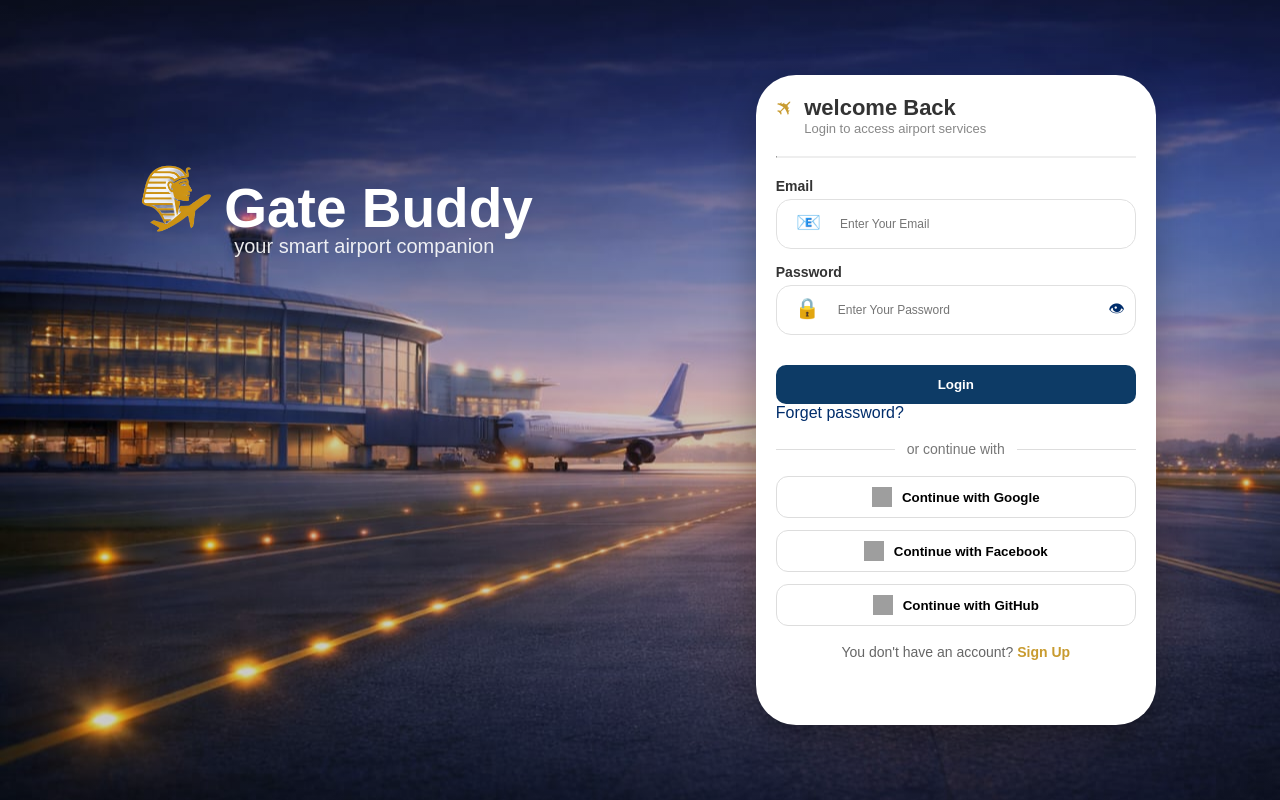
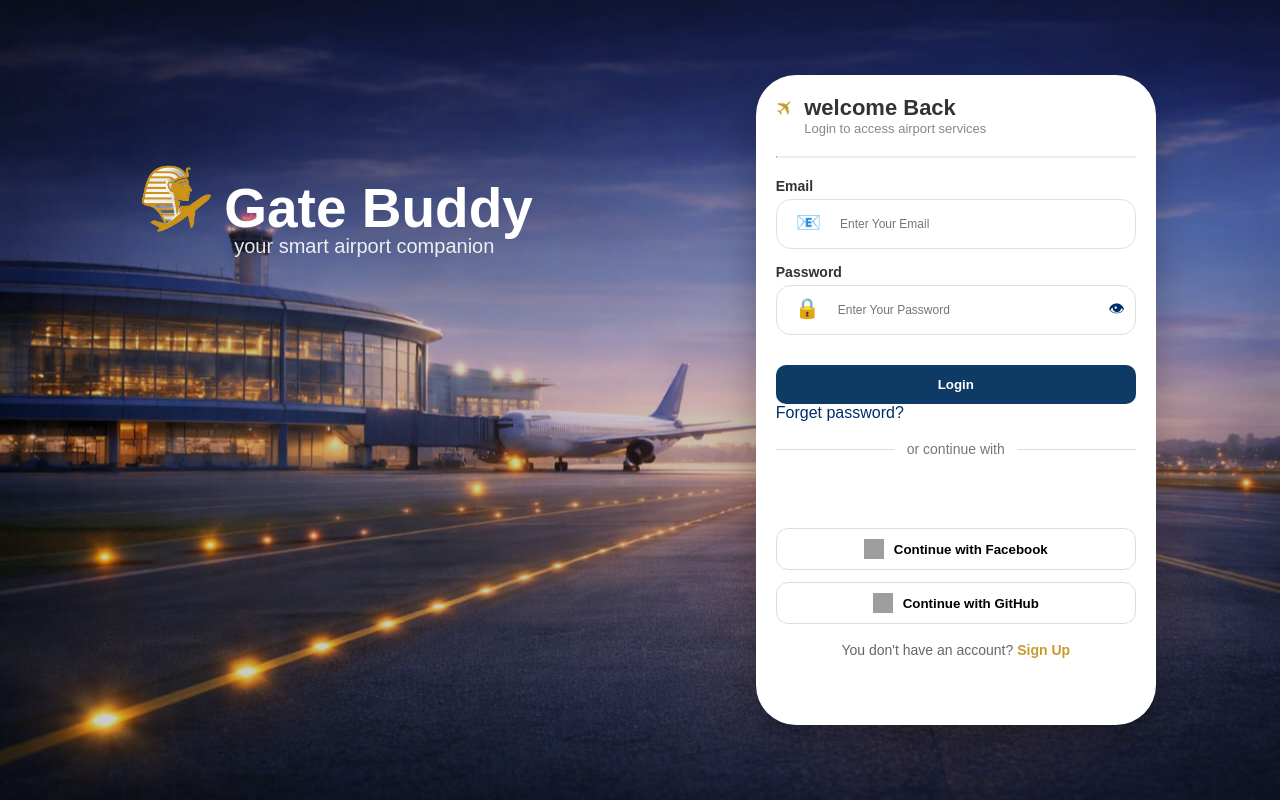
Before and after one commit to abdelrhmanhesham1/gate-buddy-frontend, a React (Vite) app: page /login in a window 1280 px wide. Built offline with nearby package versions, Linux system fonts and the light colour scheme; grey boxes are pictures that could not be loaded.

Commit message:
Fix Google login — use GoogleLogin component to get real ID token

```diff
--- a/src/components/pages/Login.jsx
+++ b/src/components/pages/Login.jsx
@@ -4,7 +4,7 @@ import { useState } from "react";
 import { useNavigate, Link } from "react-router-dom";
 import Swal from 'sweetalert2';
 import axios from 'axios';
-import { useGoogleLogin } from "@react-oauth/google";
+import { GoogleLogin } from "@react-oauth/google";
 
 const BASE = "https://gate-buddy-backend-production-f6df.up.railway.app/api/v1";
 const GITHUB_CLIENT_ID = "Ov23li88HESnZEKNc5I5";
@@ -31,18 +31,15 @@ export default function Login() {
   const [socialLoading, setSocialLoading] = useState("");
 
   // ── Google ──
-  const handleGoogle = useGoogleLogin({
-    onSuccess: async (tokenResponse) => {
+  const handleGoogleSuccess = async (credentialResponse) => {
     setSocialLoading("google");
     try {
-        const res = await axios.post(`${BASE}/users/google`, { idToken: tokenResponse.access_token }, { withCredentials: true });
+      const res = await axios.post(`${BASE}/users/google`, { idToken: credentialResponse.credential }, { withCredentials: true });
       saveUserAndRedirect(res.data.token, res.data.data.user, navigate);
     } catch {
       setErr("Google login failed. Please try again.");
     } finally { setSocialLoading(""); }
-    },
-    onError: () => setErr("Google login was cancelled."),
-  });
+  };
 
   // ── GitHub ──
   const handleGitHub = () => {
@@ -177,10 +174,17 @@ export default function Login() {
   {/* social login */}
   <div className="social-login">
 
-    <button type="button" className="social-btn google-btn" onClick={handleGoogle} disabled={!!socialLoading}>
-      <img src="https://cdn-icons-png.flaticon.com/512/281/281764.png" alt="Google" />
-      {socialLoading === "google" ? "Connecting..." : "Continue with Google"}
-    </button>
+    <div style={{ width: "100%" }}>
+      <GoogleLogin
+        onSuccess={handleGoogleSuccess}
+        onError={() => setErr("Google login failed.")}
+        width="100%"
+        text="continue_with"
+        shape="rectangular"
+        theme="outline"
+        size="large"
+      />
+    </div>
 
     <button type="button" className="social-btn facebook-btn" onClick={handleFacebook} disabled={!!socialLoading}>
       <img src="https://cdn-icons-png.flaticon.com/512/733/733547.png" alt="Facebook" />
```
Lines whose indentation alone changed are shown as unchanged.
